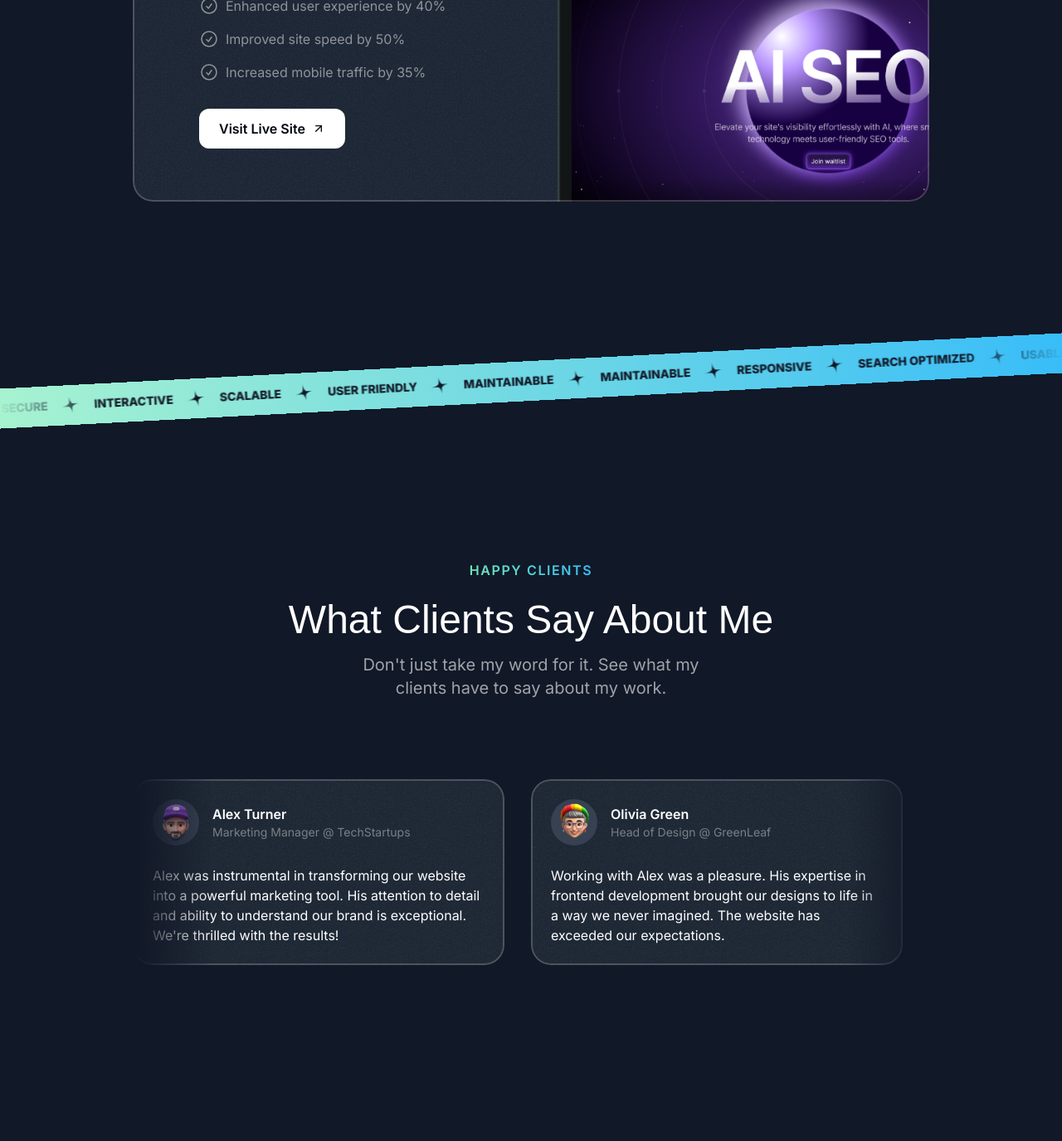
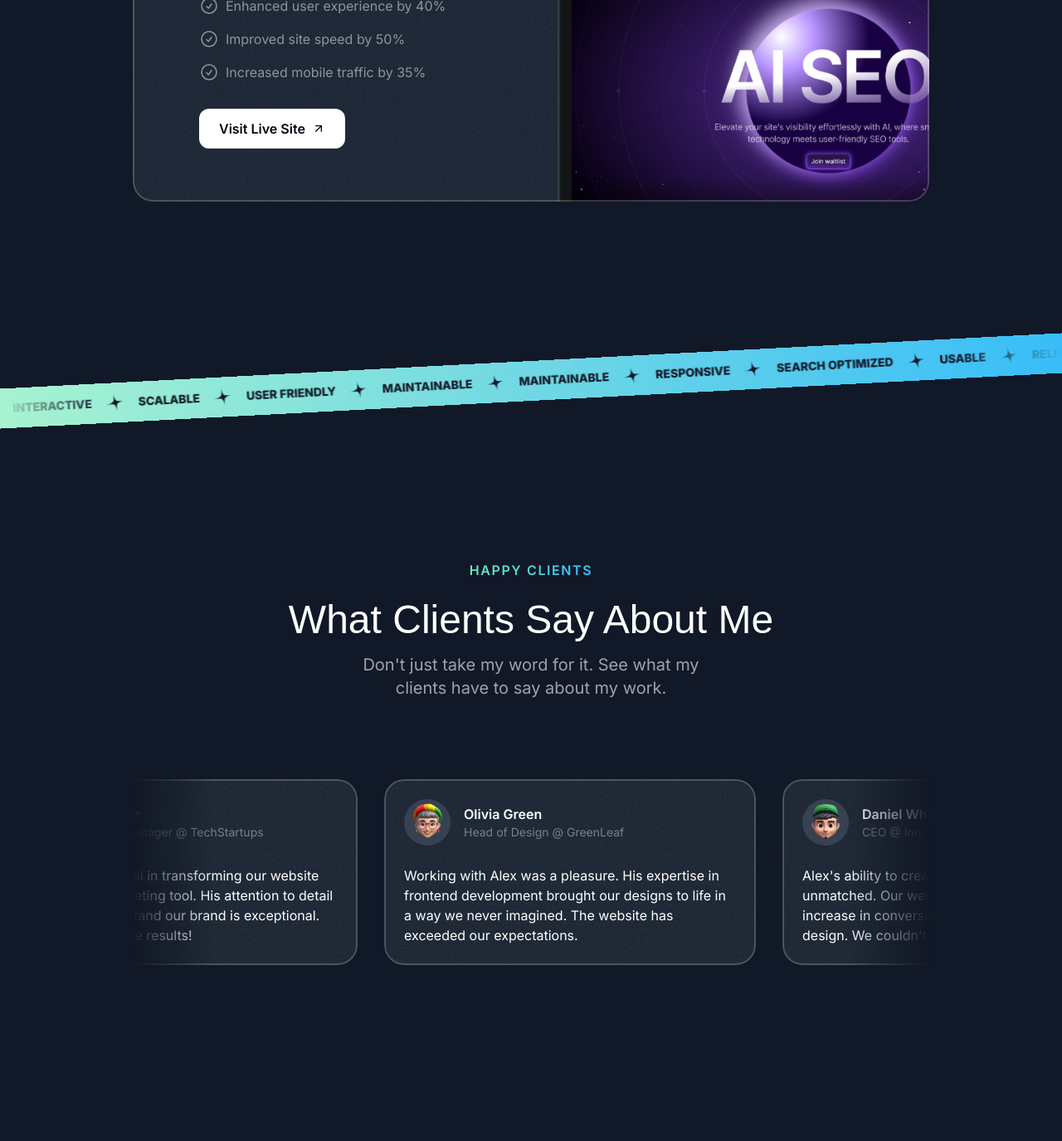
Before and after one commit to markiiman/dev-portfolio, a Next.js app: page / in a window 1280 px wide. Shown: the part 2617-3992 px from the top of the page at 83% size. Built offline with nearby package versions, Linux system fonts and the light colour scheme; a web font is replaced by a local one.

Commit message:
Adjust animation durations for Tape and Testimonials sections; enhance layout and hover effects for testimonials

```diff
--- a/src/sections/Tape.tsx
+++ b/src/sections/Tape.tsx
@@ -27,7 +27,7 @@
               "linear-gradient(to right, transparent, black 10%, black 90%, transparent)",
           }}
         >
-          <div className="flex flex-none gap-4 pr-4 py-3 animate-move-left [animation-duration:40s]">
+          <div className="flex flex-none gap-4 pr-4 py-3 animate-move-left [animation-duration:30s]">
             {[...new Array(2)].fill(0).map((_, index) => (
               <Fragment key={index}>
                 {words.map((word) => (
--- a/src/sections/Testimonials.tsx
+++ b/src/sections/Testimonials.tsx
@@ -7,6 +7,7 @@
 import grainImage from "@/assets/images/grain.jpg";
 import Image from "next/image";
 import Card from "@/components/Card";
+import { Fragment } from "react";
 
 const testimonials = [
   {
@@ -52,15 +53,17 @@
         />
 
         <div
-          className="mt-16 flex overflow-x-clip lg:mt-24"
+          className="mt-12 flex overflow-x-clip lg:mt-20 py-4 -my-4"
           style={{
             maskImage:
               "linear-gradient(to right, transparent, black 10%, black 90%, transparent)",
           }}
         >
-          <div className="flex flex-none gap-8">
+          <div className="flex flex-none gap-8 animate-move-left [animation-duration:90s] hover:[animation-play-state:paused]">
+            {[...new Array(2)].fill(0).map((_, index) => (
+              <Fragment key={index}>
                 {testimonials.map((testimonial) => (
-              <Card key={testimonial.name} className="max-w-xs md:p-6 md:max-w-md">
+                  <Card key={testimonial.name} className="max-w-xs md:p-6 md:max-w-md hover:-rotate-3 transition duration-300">
                     <div className="flex gap-4 items-center">
                       <div className="size-14 bg-gray-700 inline-flex rounded-full items-center justify-center flex-shrink-0">
                         <Image
@@ -79,6 +82,8 @@
                     <p className="mt-4 text-sm md:text-base md:mt-6">{testimonial.text}</p>
                   </Card>
                 ))}
+              </Fragment>
+            ))}
           </div>
         </div>
       </div>
```
Lines whose indentation alone changed are shown as unchanged.
